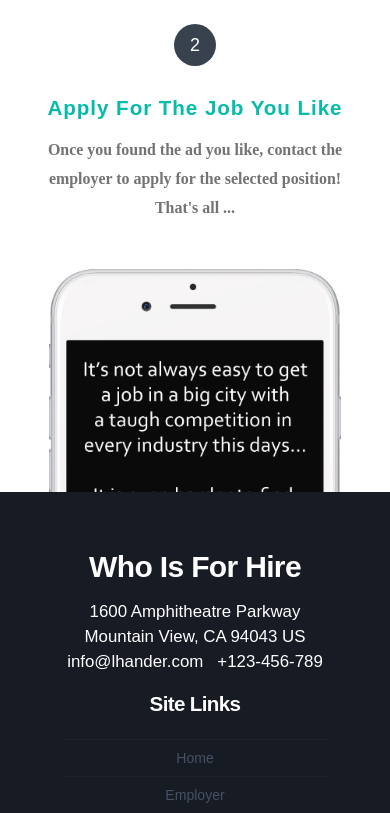
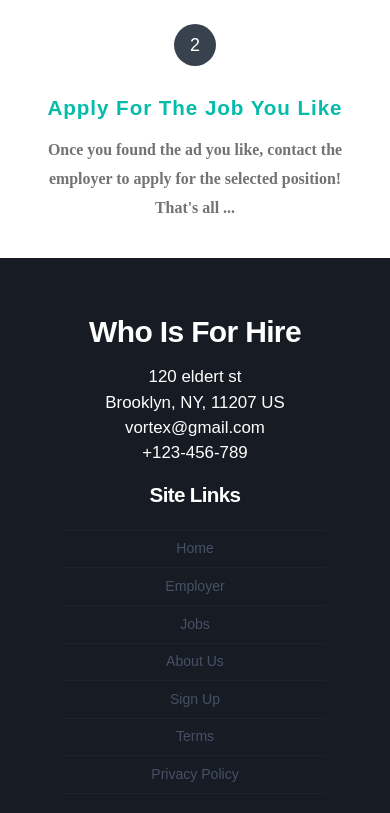
Before and after one commit to vortex6688/whoisforhire, an Angular app: page /process in a window 390 px wide. Shown: the part 1160-1973 px from the top of the page. Built offline with nearby package versions, Linux system fonts and the light colour scheme; a web font is replaced by a local one.

Commit message:
update mobile layout

```diff
--- a/src/app/footer/footer.component.html
+++ b/src/app/footer/footer.component.html
@@ -10,9 +10,10 @@
             <a><h2 style="color: #fff;">Who Is For Hire</h2></a>
 
             <p>
-            1600 Amphitheatre Parkway<br>
-            Mountain View, CA 94043 US<br>
-            info@lhander.com &nbsp; +123-456-789
+            120 eldert st<br>
+            Brooklyn, NY, 11207 US<br>
+            vortex@gmail.com<br>
+            +123-456-789
             </p>
 
         </div> <!-- /footer-info -->
--- a/src/css/main.scss
+++ b/src/css/main.scss
@@ -1179,8 +1179,8 @@ a.menu-toggle {
 	}
 }
 @media only screen and (max-width:768px) {
-	#intro {
-		min-height: 660px;
+	.intro {
+		height: auto;
 	}
 	.intro-content h1 {
 		font-size: 4.2rem;
@@ -1306,7 +1306,7 @@ a.menu-toggle {
 }
 @media only screen and (max-width:768px) {
 	.process {
-		padding-bottom: 27rem;
+		padding-bottom: 2rem;
 	}
 
 	.process-content .right-side,
@@ -1322,11 +1322,11 @@ a.menu-toggle {
 	}
 
 	.process-content .image-part {
-		width: 300px;
-		position: absolute;
-		bottom: -630px;
-		left: 50%;
-		margin-left: -150px;
+		//width: 300px;
+		//position: absolute;
+		//left: 50%;
+		//margin-left: -150px;
+		display: none;
 	}
 }
 
```
